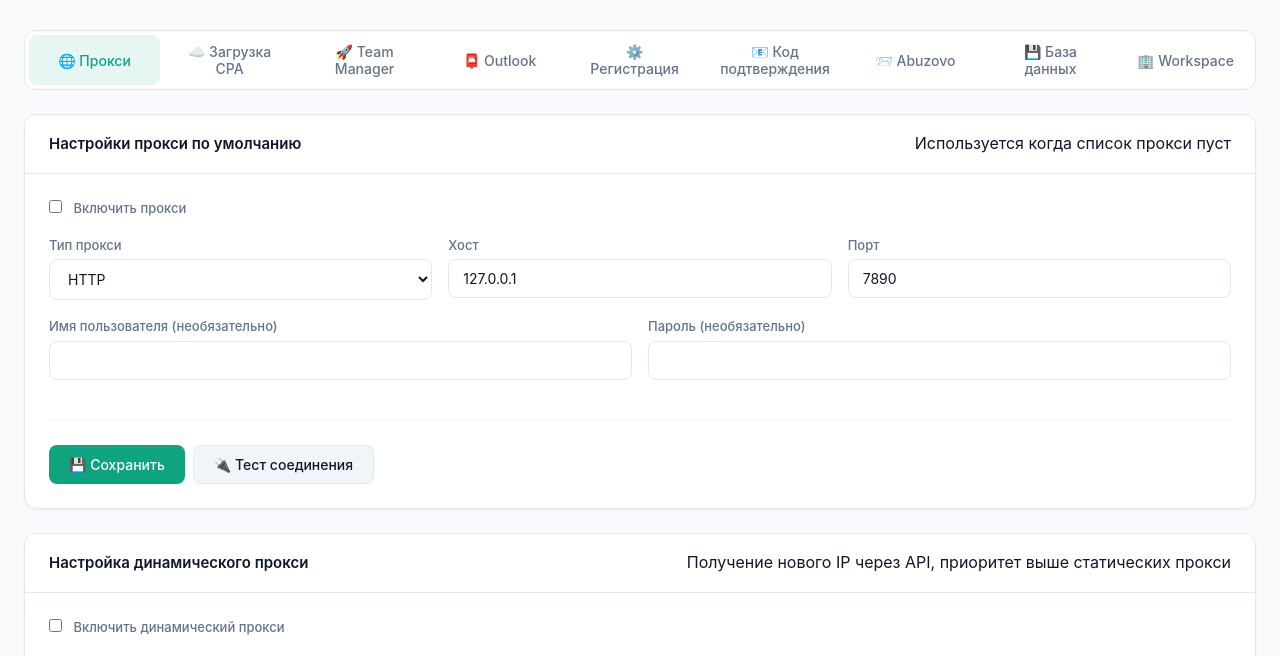
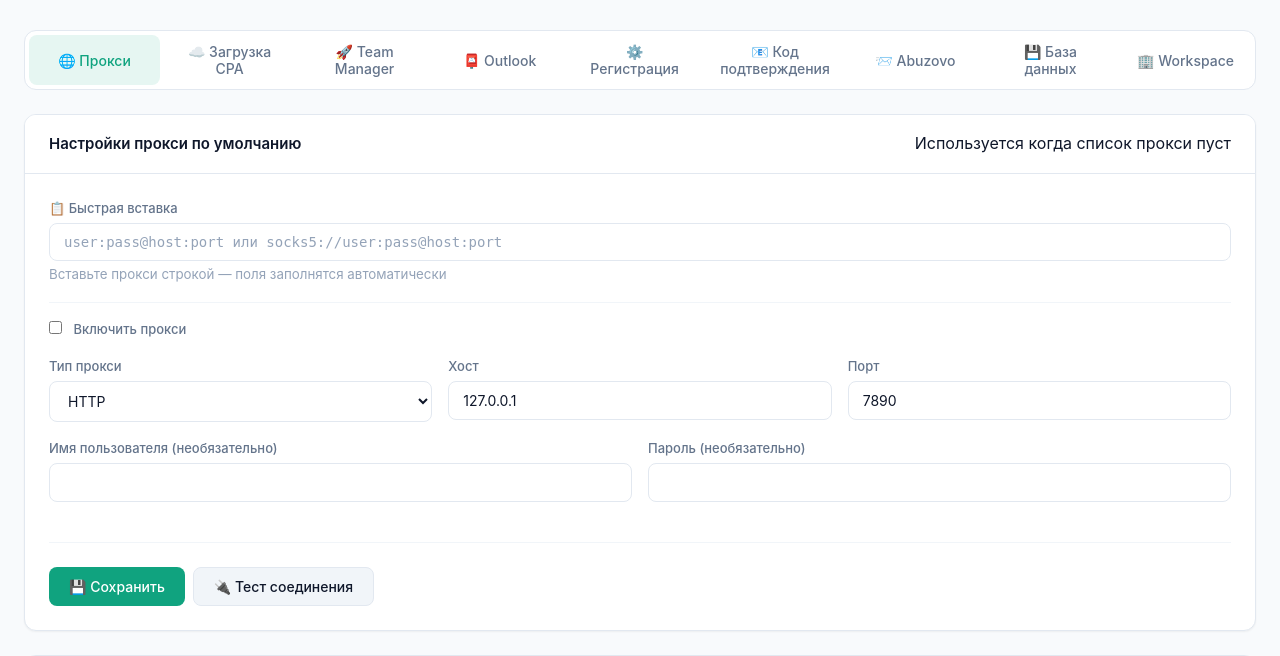
Before and after one commit to cortexc0de/auto-reg-codex, a FastAPI app: page /settings in a window 1280 px wide. Shown: the part 202-858 px from the top of the page. Run offline with FastAPI, Linux system fonts and the light colour scheme; data that the repository does not hold is empty.

Commit message:
feat: add quick-paste proxy field to default proxy settings form
Co-authored-by: Copilot <223556219+Copilot@users.noreply.github.com>

```diff
--- a/static/js/settings.js
+++ b/static/js/settings.js
@@ -216,10 +216,29 @@ function initEventListeners() {
         elements.proxyItemForm.addEventListener('submit', handleSaveProxyItem);
     }
 
-    // Быстрая вставка прокси
+    // Быстрая вставка прокси (модал)
     const quickPaste = document.getElementById('proxy-quick-paste');
     if (quickPaste) {
         quickPaste.addEventListener('input', handleProxyQuickPaste);
+    }
+
+    // Быстрая вставка прокси (форма по умолчанию)
+    const quickInput = document.getElementById('proxy-quick-input');
+    if (quickInput) {
+        quickInput.addEventListener('input', (e) => {
+            const value = e.target.value.trim();
+            if (!value) return;
+            const parsed = parseProxyStringClient(value);
+            if (parsed) {
+                document.getElementById('proxy-type').value = parsed.type;
+                document.getElementById('proxy-host').value = parsed.host;
+                document.getElementById('proxy-port').value = parsed.port;
+                document.getElementById('proxy-username').value = parsed.username || '';
+                document.getElementById('proxy-password').value = parsed.password || '';
+                document.getElementById('proxy-enabled').checked = true;
+                e.target.style.borderColor = 'var(--success)';
+            }
+        });
     }
 
     // Массовый импорт прокси
--- a/templates/settings.html
+++ b/templates/settings.html
@@ -57,6 +57,12 @@
                     </div>
                     <div class="card-body">
                         <form id="proxy-form">
+                            <div class="form-group" style="margin-bottom: var(--spacing-md); padding-bottom: var(--spacing-md); border-bottom: 1px solid var(--border-light);">
+                                <label for="proxy-quick-input">📋 Быстрая вставка</label>
+                                <input type="text" id="proxy-quick-input" placeholder="user:pass@host:port или socks5://user:pass@host:port" autocomplete="off" style="font-family: monospace;">
+                                <small style="color: var(--text-muted);">Вставьте прокси строкой — поля заполнятся автоматически</small>
+                            </div>
+
                             <div class="form-group">
                                 <label>
                                     <input type="checkbox" id="proxy-enabled" name="enabled">
```
